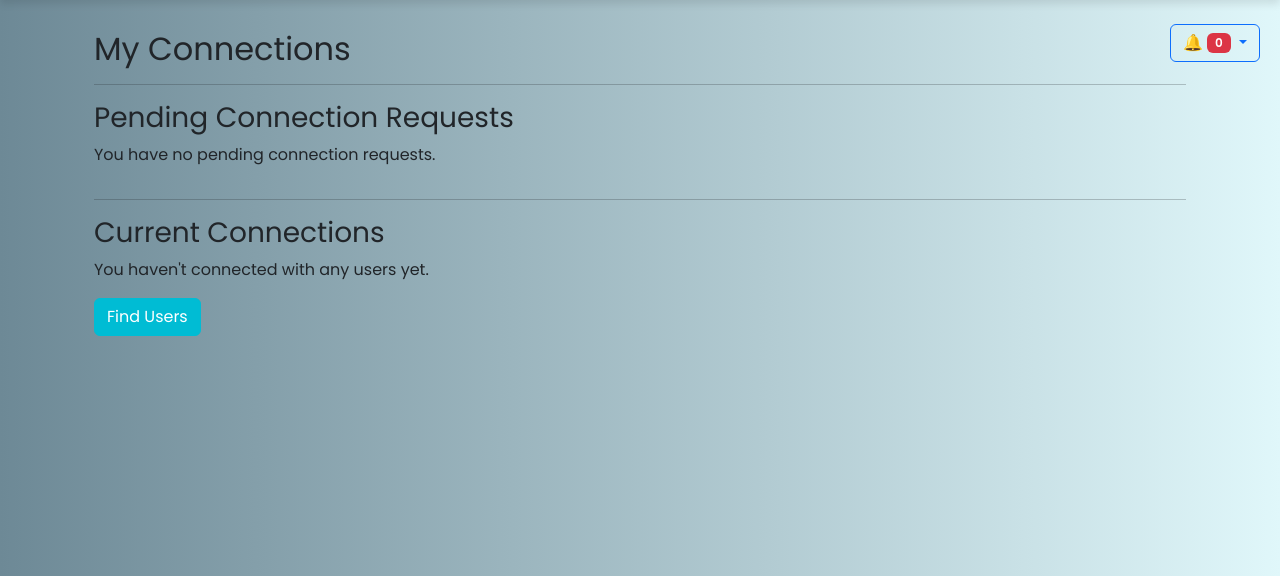
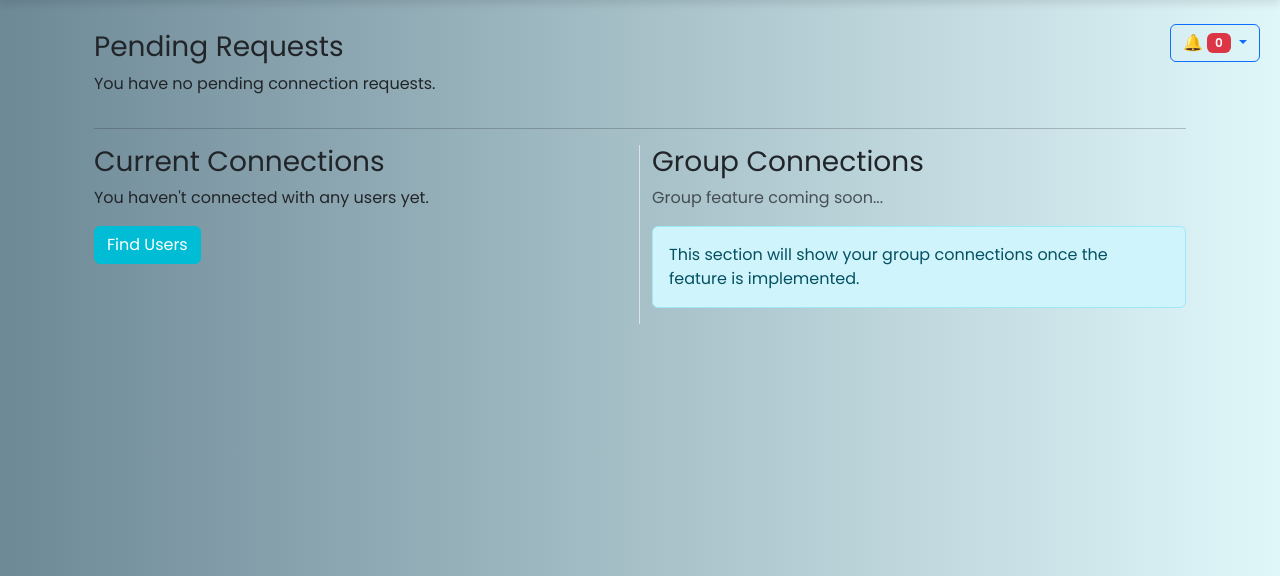
Before and after one commit to gablanck/project_files, a Django app: page /schedules/my-connections/ in a window 1280 px wide. Shown: the part 56-632 px from the top of the page. Run offline with Django 5.2, Linux system fonts and the light colour scheme; the visitor is signed in with stand-in values (Sample User, id 1); data comes from the database, SQL or seed files in the repository; data that the repository does not hold is empty.

Commit message:
snoozed notifications and toggled schedules
Working on friend groups

```diff
--- a/schedules/views.py
+++ b/schedules/views.py
@@ -348,12 +348,14 @@ def my_connections(request):
 
 @login_required
 def toggle_schedule_sharing(request, connection_id):
-    """
-    View to toggle schedule sharing with a connection.
-    Temporarily disabled; sharing is always enabled on accepting a connection.
-    """
-    messages.info(request, "The manual schedule sharing toggle is temporarily disabled. Schedules are shared by default with your connections.")
+    if request.method == 'POST':
+        connection = get_object_or_404(Connection, id=connection_id, user=request.user)
+        connection.share_schedule = not connection.share_schedule  # toggle the flag
+        connection.save()
+        #next line displayed the messages when display is changed
+        # messages.success(request, f"Schedule sharing {'enabled' if connection.share_schedule else 'disabled'} for {connection.connected_to.username}")
     return redirect('my_connections')
+
 
 @login_required
 def process_connection_request(request, request_id, decision):
@@ -547,14 +549,18 @@ def update_event(request, event_id):
 
 @login_required
 def get_notifications(request):
-    notifications = Notification.objects.filter(user=request.user, is_read=False).exclude(snoozed_until__gt=timezone.now()).order_by('-created_at')[:10]
+    now_time = timezone.now()
+    notifications = Notification.objects.filter(user=request.user, is_read=False).order_by('-created_at')[:10]
 
     data = [
         {
             'id': n.id,
-            'message': n.message,
+            'message': n.message if not (n.snoozed_until and n.snoozed_until > now_time) else (
+                n.message if n.message.startswith("[Snoozed]") else f"[Snoozed] {n.message}"
+            ),
             'created_at': n.created_at.strftime('%Y-%m-%d %H:%M'),
-            'is_read': n.is_read
+            'is_read': n.is_read,
+            'snoozed': bool(n.snoozed_until and n.snoozed_until > now_time)
         }
         for n in notifications
     ]
--- a/scheduling_app/templates/connections/my_connections.html
+++ b/scheduling_app/templates/connections/my_connections.html
@@ -2,14 +2,13 @@
 
 {% block content %}
 <div class="container mt-4">
-    <h2>My Connections</h2>
 
-    <hr>
-    <h3>Pending Connection Requests</h3>
+    <!-- Pending Requests -->
+    <h3>Pending Requests</h3>
     <div class="row">
         {% for request in received_requests %}
         <div class="col-md-4 mb-3">
-            <div class="card">
+            <div class=" card">
                 <div class="card-body">
                     <h5 class="card-title">{{ request.sender.username }}</h5>
                     <p class="card-text">{{ request.sender.email }}</p>
@@ -32,12 +31,15 @@
         {% endfor %}
     </div>
 
+    <!-- Divider and Two Column Layout -->
     <hr>
-    <h3>Current Connections</h3>
     <div class="row">
-        {% for connection in connections %}
-        <div class="col-md-4 mb-3">
-            <div class="card">
+        <!-- Left: Current Connections -->
+        <div class="col-md-6 border-end">
+            <h3>Current Connections</h3>
+
+            {% for connection in connections %}
+            <div class="card-connection card mb-3">
                 <div class="card-body">
                     <h5 class="card-title">{{ connection.connected_to.username }}</h5>
                     <p class="card-text">{{ connection.connected_to.email }}</p>
@@ -52,19 +54,28 @@
                             <div class="form-check form-switch">
                                 <input class="form-check-input" type="checkbox" name="share_schedule"
                                        {% if connection.share_schedule %}checked{% endif %} onchange="this.form.submit()">
-                                <label class="form-check-label">Share Schedule</label>
+                                <label class="form-check-label">Share</label>
                             </div>
                         </form>
                     </div>
                 </div>
             </div>
-        </div>
-        {% empty %}
-        <div class="col-12">
+            {% empty %}
             <p>You haven't connected with any users yet.</p>
             <a href="{% url 'user_search' %}" class="btn btn-primary">Find Users</a>
+            {% endfor %}
         </div>
-        {% endfor %}
+
+        <!-- Right: Group Connections -->
+        <div class="col-md-6">
+            <h3>Group Connections</h3>
+            <p class="text-muted">Group feature coming soon...</p>
+            <!-- Placeholder content for now -->
+            <div class="alert alert-info">
+                This section will show your group connections once the feature is implemented.
+            </div>
+        </div>
     </div>
+
 </div>
 {% endblock %}
--- a/scheduling_app/templates/schedules/home.html
+++ b/scheduling_app/templates/schedules/home.html
@@ -8,7 +8,7 @@
     <h2 class="mb-4">Your Events</h2>
     <ul class="list-group">
         {% for event in events %}
-            <li class="list-group-item">
+            <li class="list-group-item card-body">
                 <div class="event">
                     <h3>{{ event.title }}</h3>
                     <p>{{ event.date }} from {{ event.start_time }} to {{ event.end_time }}</p>
```
Also changed, not shown: schedules/tasks.py (+12 -4 lines), scheduling_app/templates/schedules/base.html (+38 -6 lines).
